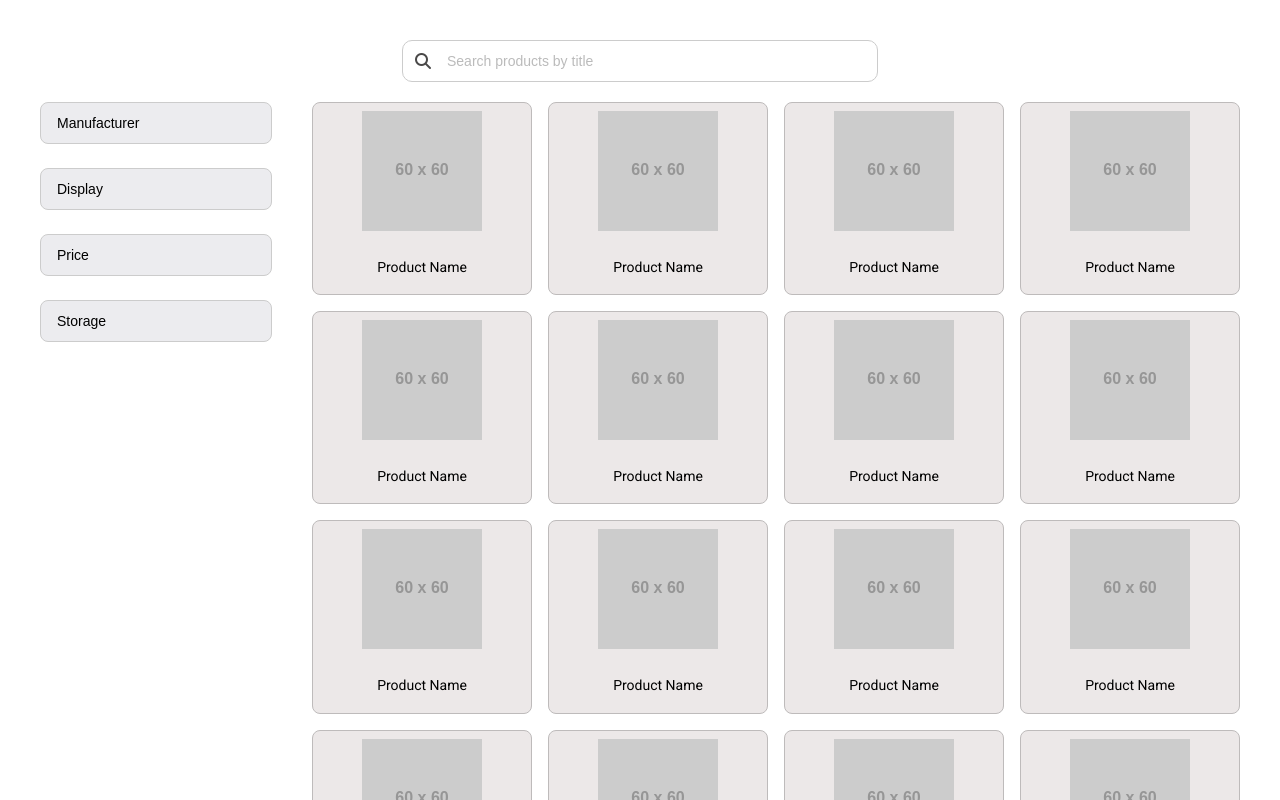
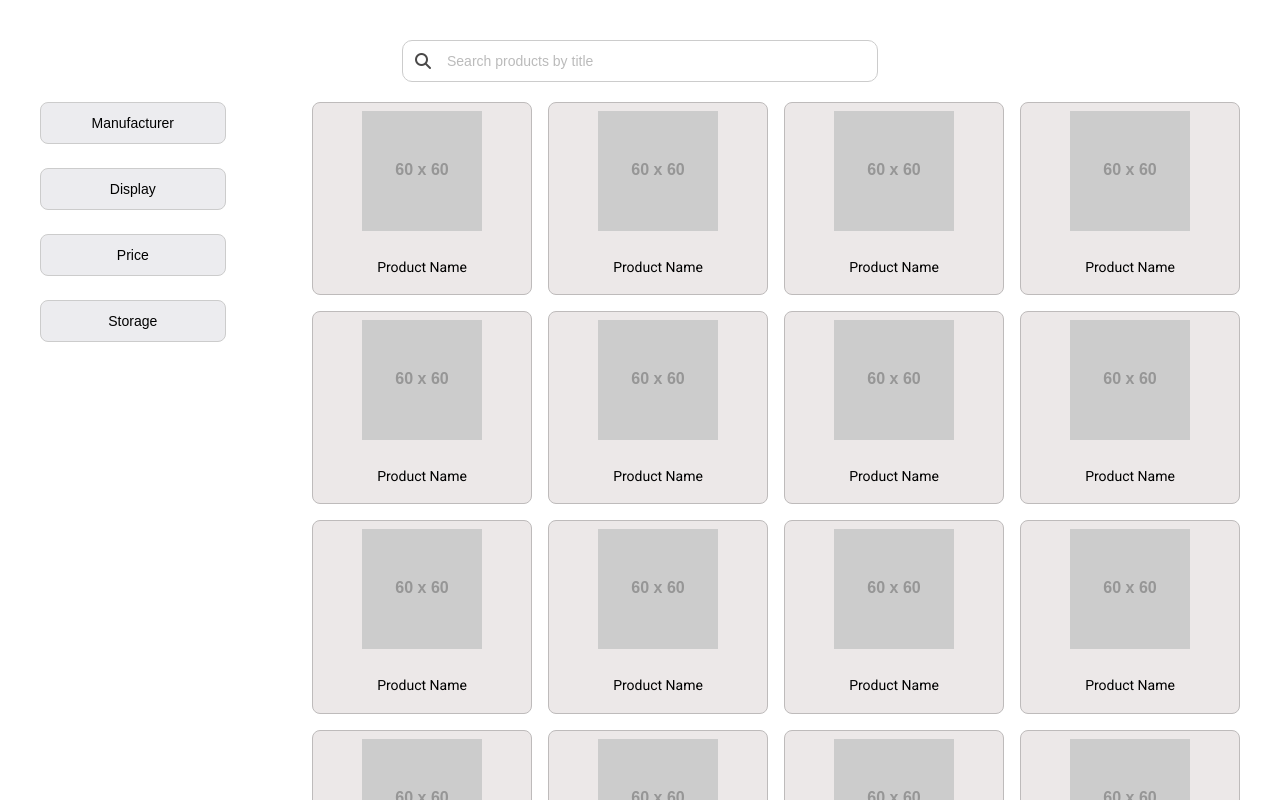
Before and after one commit to efthymissdr/ecommerce, a React (Vite) app: page / in a window 1280 px wide. Shown: the top 800 px of the page. Built offline with nearby package versions, Linux system fonts and the light colour scheme.

Commit message:
Improved filtersdropdown styling

```diff
--- a/src/FiltersList/FiltersList.jsx
+++ b/src/FiltersList/FiltersList.jsx
@@ -2,8 +2,8 @@ import FilterDropdown from "../components/FilterDropdown/FilterDropdown";
 import s from "./FiltersList.module.css";
 
 export default function FiltersList() {
-  const onOptionChangeHandler = (event) => {
-    console.log("User Selected Value - ", event.target.value);
+  const onOptionChangeHandler = (option) => {
+    console.log("User Selected Value - ", option);
   };
 
   return (
--- a/src/components/FilterDropdown/FilterDropdown.jsx
+++ b/src/components/FilterDropdown/FilterDropdown.jsx
@@ -1,8 +1,37 @@
+import React from "react";
 import s from "./FilterDropdown.module.css";
 
-export default function FilterDropdown({ title, options, onSelectOption }) {
+export default function FilterDropdown({ options, title, onSelectOption }) {
+  const [open, setOpen] = React.useState(false);
+
+  const handleOpen = () => {
+    setOpen(!open);
+  };
+
   return (
-    <select
+    <div className={s.filterDropDownButton}>
+      <button onClick={handleOpen}>{title}</button>
+      {open ? (
+        <ul className={s.menu}>
+          {options.map((option) => {
+            return (
+              <li className="menu-item" key={option}>
+                <button
+                  className={s.filterDropDownButton}
+                  onClick={() => onSelectOption(option)}
+                >
+                  {option}
+                </button>
+              </li>
+            );
+          })}
+        </ul>
+      ) : null}
+    </div>
+  );
+}
+
+/* <select
       className={s.filterDropdown}
       defaultValue={title}
       onChange={onSelectOption}
@@ -17,4 +46,4 @@ export default function FilterDropdown({ title, options, onSelectOption }) {
       ))}
     </select>
   );
-}
+} */
--- a/src/components/FilterDropdown/FilterDropdown.module.css
+++ b/src/components/FilterDropdown/FilterDropdown.module.css
@@ -1,4 +1,61 @@
-.filterDropdown {
+.filterDropDownButton {
+  position: relative;
+}
+
+.filterDropDownButton > button {
+  display: flex;
+  appearance: none;
+  width: 80%;
+  border: 1px solid #ccc;
+  padding: 12px 16px;
+  border-radius: 8px;
+  font-size: 14px;
+  cursor: pointer;
+  background-color: #ececef;
+  justify-content: center;
+}
+
+.filterDropDownButton > menu {
+  appearance: none;
+  position: absolute;
+  box-sizing: border-box;
+  list-style-type: none;
+  margin: 5px 0;
+  padding-inline-start: 0px !important;
+  border: 1px solid rgb(182, 181, 181);
+  width: 100px;
+}
+.menu {
+  padding: 0%;
+  border: 1px solid #ccc;
+  background-color: white;
+}
+
+.menu > li {
+  list-style-type: none;
+  background-color: #ececef;
+  justify-content: center;
+}
+
+.menu > li:hover {
+  background-color: lightgray;
+}
+
+.menu > li > button {
+  width: 100%;
+  height: 100%;
+  text-align: left;
+
+  background: none;
+  color: inherit;
+  border: none;
+  padding: 5px;
+  margin: 0;
+  font: inherit;
+  cursor: pointer;
+}
+
+/* .filterDropdown {
   display: flex;
   appearance: none;
   width: 100%;
@@ -8,4 +65,4 @@
   font-size: 14px;
   cursor: pointer;
   background-color: #ececef;
-}
+} */
```
